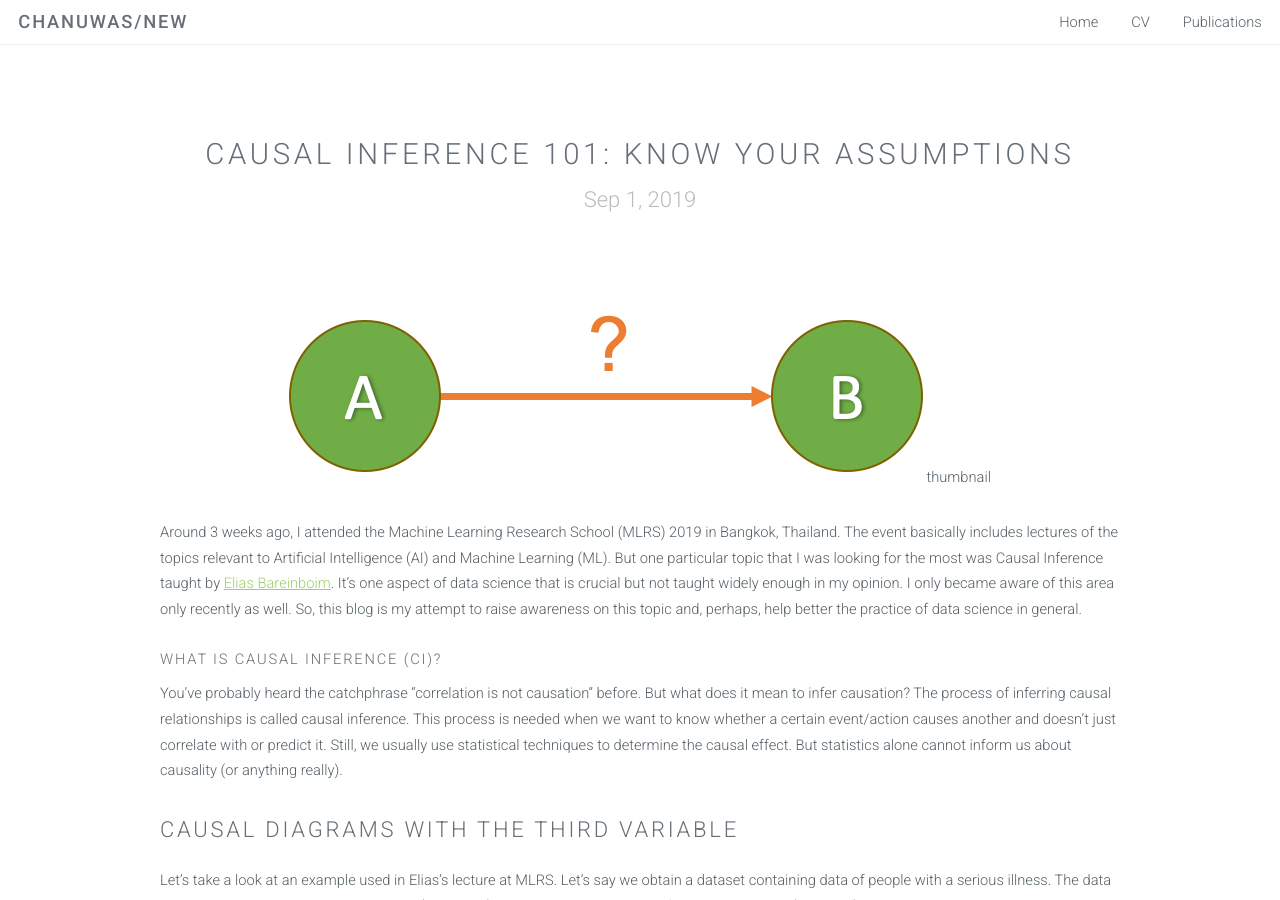
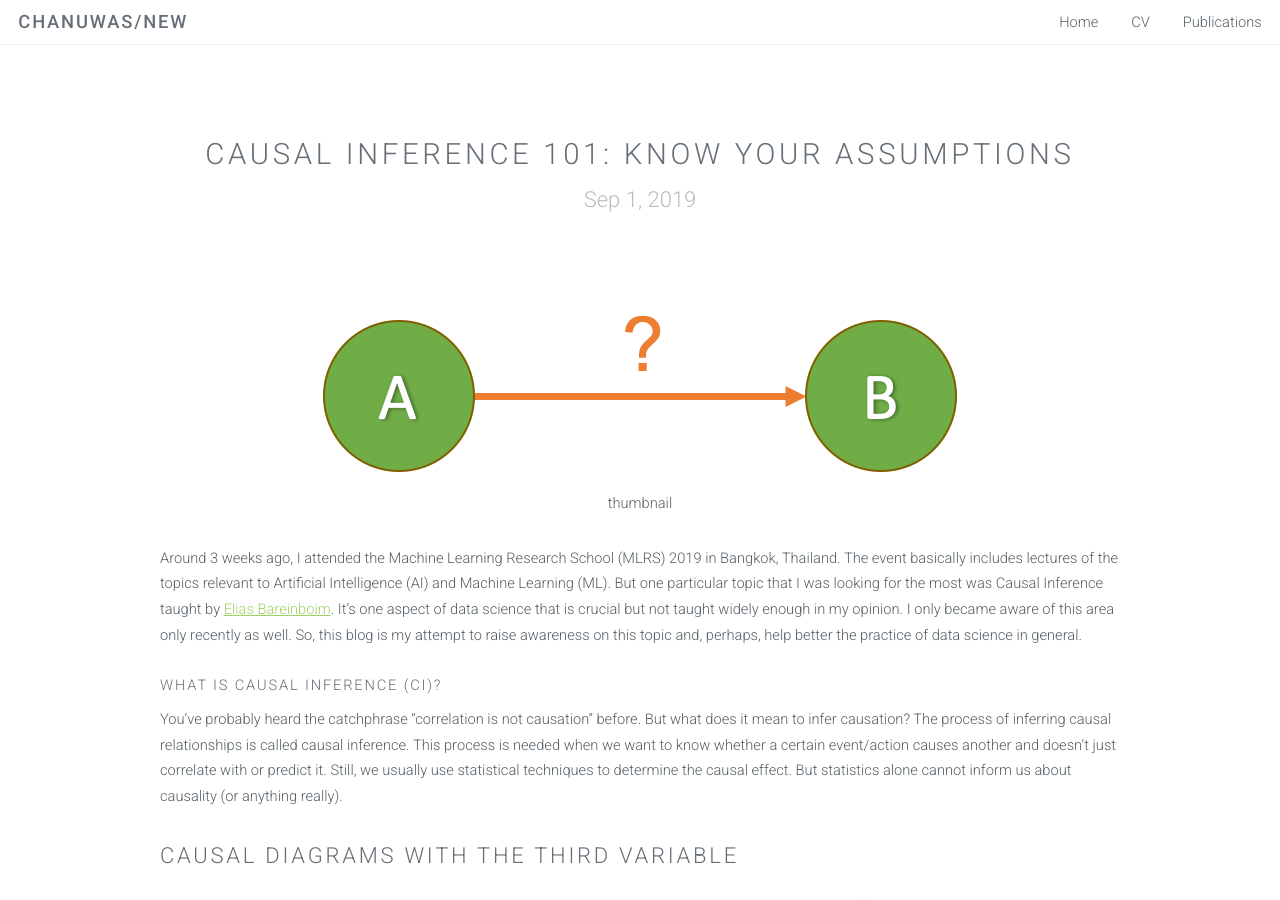
Before and after one commit to chasnew/chasnew.github.io, a Jekyll site: the page built from _posts/2019-09-01-ci101.markdown, in a window 1280 px wide and 900 px high. Built offline with Jekyll 4.4.1, drawn with Linux system fonts in a browser that asks for light colours.

Commit message:
img desc

```diff
--- a/_posts/2019-09-01-ci101.markdown
+++ b/_posts/2019-09-01-ci101.markdown
@@ -5,7 +5,7 @@ date:   2019-09-01
 ---
 
 <p align="center">
-<img src="{{ site.baseurl }}/images/ci101/thumbnail.png">
+<img src="{{ site.baseurl }}/images/ci101/thumbnail.png"><br>
 thumbnail
 </p>
 Around 3 weeks ago, I attended the Machine Learning Research School (MLRS) 2019 in Bangkok, Thailand. The event basically includes lectures of the topics relevant to Artificial Intelligence (AI) and Machine Learning (ML). But one particular topic that I was looking for the most was Causal Inference taught by [Elias Bareinboim](https://causalai.net/). It’s one aspect of data science that is crucial but not taught widely enough in my opinion. I only became aware of this area only recently as well. So, this blog is my attempt to raise awareness on this topic and, perhaps, help better the practice of data science in general.
```
